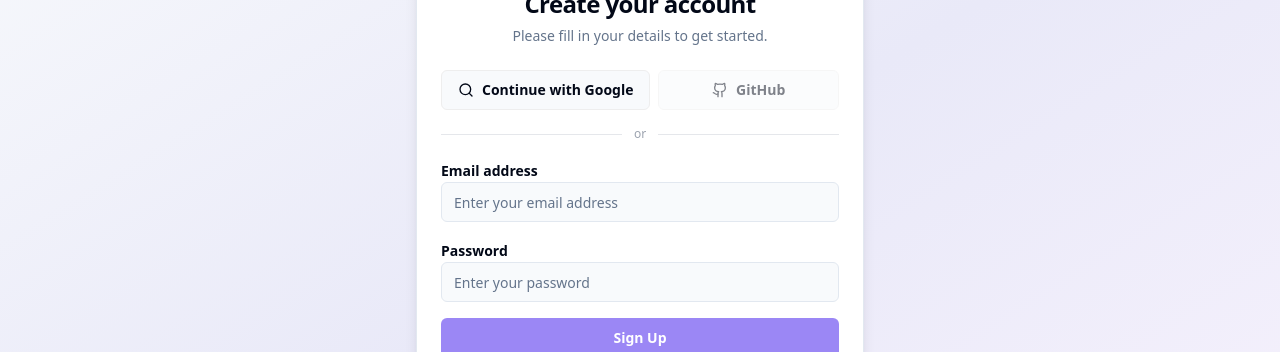
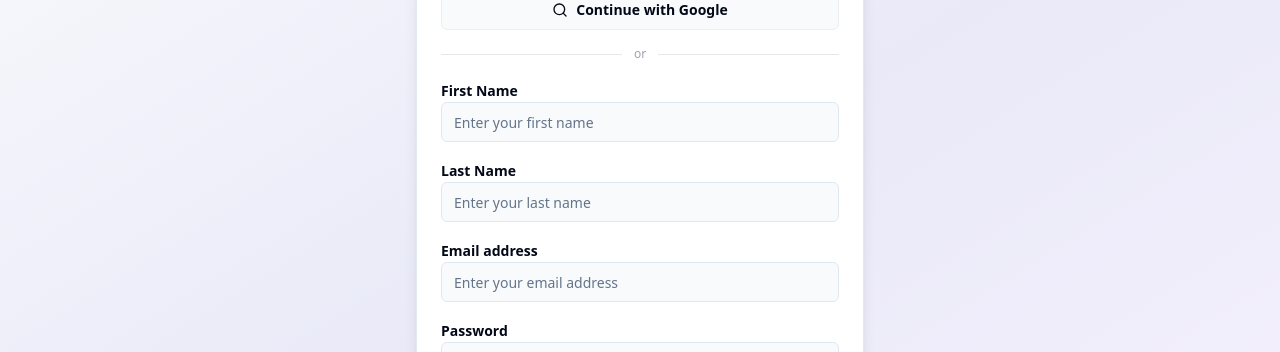
Before and after one commit to Fortune-devop/pocket-legal-guide, a React (Vite) app: page /sign-up in a window 1280 px wide. Shown: the part 250-602 px from the top of the page. Built offline with nearby package versions, Linux system fonts and the light colour scheme; no server answers.

Commit message:
Refactor: Update sign up form
Remove GitHub sign up and add first and last name fields.

```diff
--- a/src/pages/SignUpPage.tsx
+++ b/src/pages/SignUpPage.tsx
@@ -6,7 +6,7 @@ import { Card, CardHeader, CardTitle, CardDescription, CardContent, CardFooter }
 import { Input } from "@/components/ui/input";
 import { Button } from "@/components/ui/button";
 import { Label } from "@/components/ui/label";
-import { Github, Search } from "lucide-react";
+import { Search } from "lucide-react";
 import { toast } from "sonner";
 import LegalHeader from "../components/LegalHeader";
 
@@ -14,13 +14,15 @@ const SignUpPage = () => {
   const navigate = useNavigate();
   const { signUp } = useSignUp();
   const { setActive, openSignIn } = useClerk();
-  const [form, setForm] = useState({ email: "", password: "" });
-  const [errors, setErrors] = useState<{ email?: string; password?: string }>({});
+  const [form, setForm] = useState({ email: "", password: "", firstName: "", lastName: "" });
+  const [errors, setErrors] = useState<{ email?: string; password?: string; firstName?: string; lastName?: string }>({});
   const [isLoading, setIsLoading] = useState(false);
 
-  // Validates email and password fields
+  // Validates required fields
   const validate = () => {
-    const errors: { email?: string; password?: string } = {};
+    const errors: { email?: string; password?: string; firstName?: string; lastName?: string } = {};
+    if (!form.firstName) errors.firstName = "First name is required";
+    if (!form.lastName) errors.lastName = "Last name is required";
     if (!form.email) errors.email = "Email is required";
     else if (!/\S+@\S+\.\S+/.test(form.email)) errors.email = "Invalid email address";
     if (!form.password) errors.password = "Password is required";
@@ -39,6 +41,8 @@ const SignUpPage = () => {
       await signUp?.create({
         emailAddress: form.email,
         password: form.password,
+        firstName: form.firstName,
+        lastName: form.lastName,
       });
       await signUp?.prepareEmailAddressVerification({ strategy: "email_code" });
       toast.success("Check your email for verification!");
@@ -57,7 +61,6 @@ const SignUpPage = () => {
   const handleGoogleSignUp = async () => {
     try {
       setIsLoading(true);
-      // Fix: Changed to use Clerk's openSignIn method with correct parameters
       await openSignIn({
         appearance: {
           elements: {
@@ -67,7 +70,7 @@ const SignUpPage = () => {
           }
         }
       });
-      // Clerk will handle redirection and session automatically on success.
+      // Clerk handles redirection/session on success.
     } catch (err: any) {
       toast.error("Google sign up failed.");
     } finally {
@@ -90,10 +93,6 @@ const SignUpPage = () => {
                 <Search size={20} />
                 Continue with Google
               </Button>
-              <Button onClick={() => toast.info("GitHub auth coming soon")} variant="outline" className="flex-1 gap-2 py-2 rounded-md border-[#eee] font-semibold" disabled>
-                <Github size={20} />
-                GitHub
-              </Button>
             </div>
             <div className="flex items-center mb-4">
               <span className="flex-grow h-px bg-gray-200"></span>
@@ -101,6 +100,38 @@ const SignUpPage = () => {
               <span className="flex-grow h-px bg-gray-200"></span>
             </div>
             <form onSubmit={handleSubmit} className="space-y-4">
+              <div>
+                <Label htmlFor="firstName" className="font-semibold text-sm">
+                  First Name
+                </Label>
+                <Input
+                  id="firstName"
+                  type="text"
+                  autoComplete="given-name"
+                  value={form.firstName}
+                  onChange={e => setForm(f => ({ ...f, firstName: e.target.value }))}
+                  placeholder="Enter your first name"
+                  required
+                  aria-describedby="signup-firstname-error"
+                />
+                {errors.firstName && <p className="text-red-500 text-xs mt-1" id="signup-firstname-error">{errors.firstName}</p>}
+              </div>
+              <div>
+                <Label htmlFor="lastName" className="font-semibold text-sm">
+                  Last Name
+                </Label>
+                <Input
+                  id="lastName"
+                  type="text"
+                  autoComplete="family-name"
+                  value={form.lastName}
+                  onChange={e => setForm(f => ({ ...f, lastName: e.target.value }))}
+                  placeholder="Enter your last name"
+                  required
+                  aria-describedby="signup-lastname-error"
+                />
+                {errors.lastName && <p className="text-red-500 text-xs mt-1" id="signup-lastname-error">{errors.lastName}</p>}
+              </div>
               <div>
                 <Label htmlFor="email" className="font-semibold text-sm">
                   Email address
```
